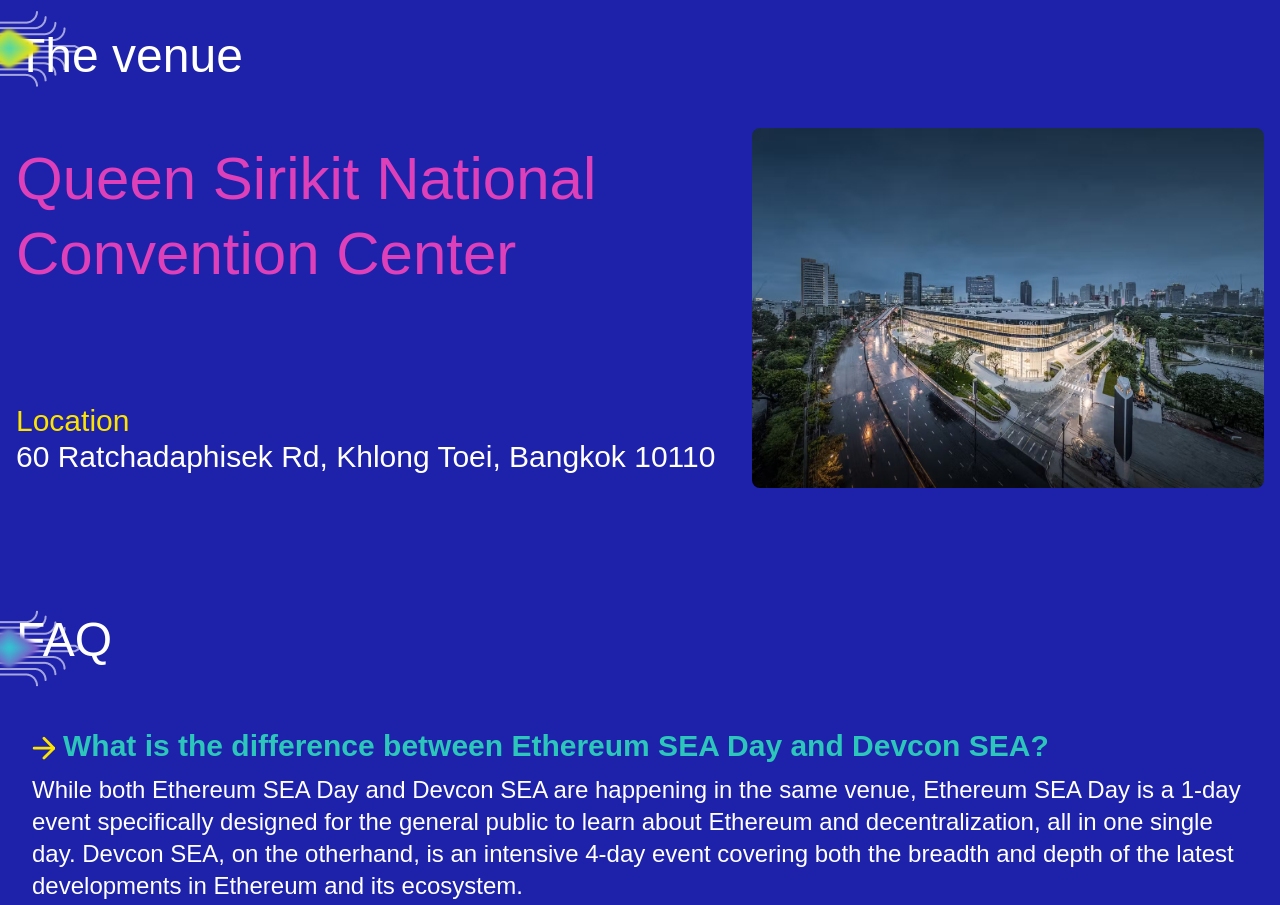
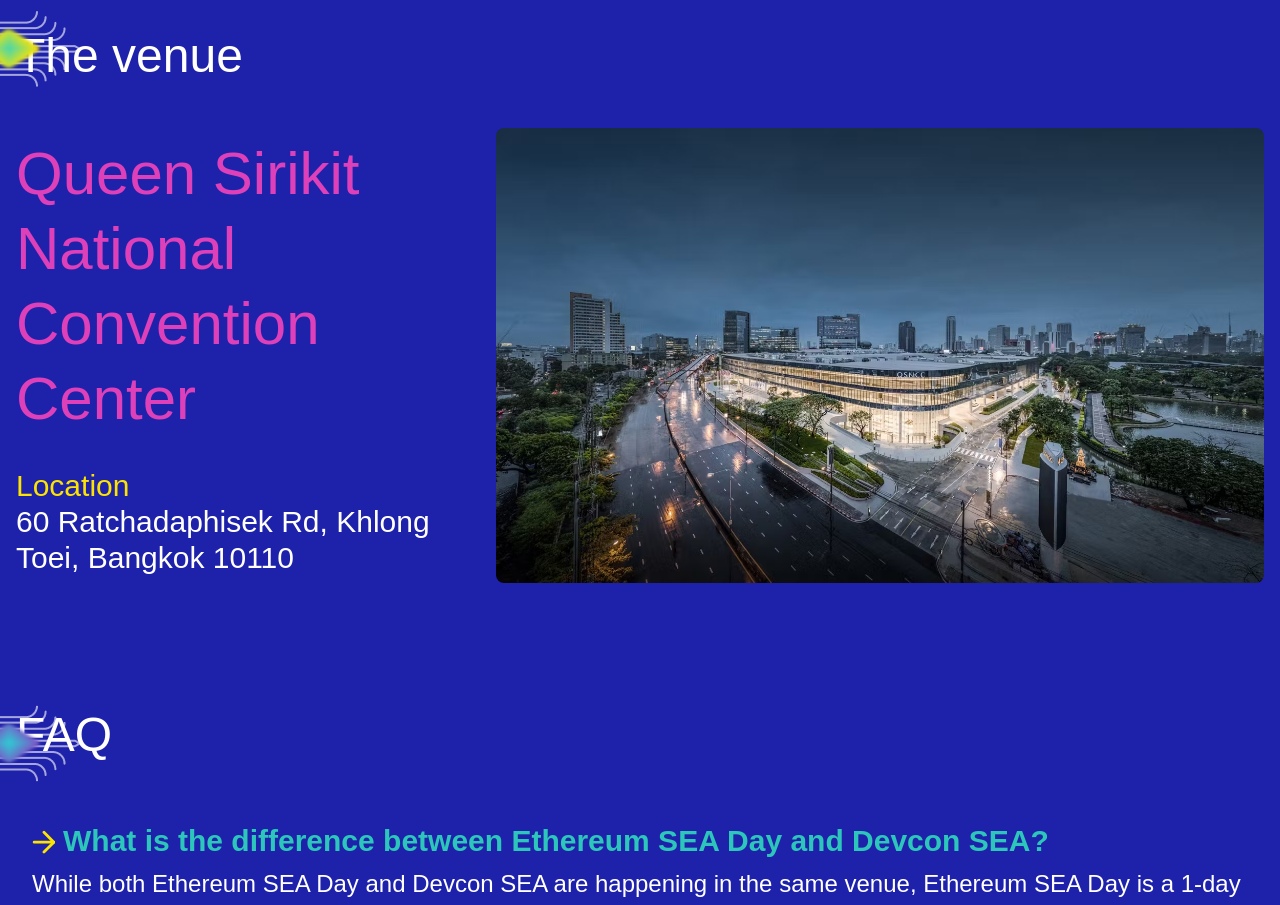
Before and after one commit to somnus0x/ETHSEA, a Next.js app: page / in a window 1280 px wide. Shown: the part 3640-4545 px from the top of the page. Built offline with nearby package versions, Linux system fonts and the light colour scheme; a web font is replaced by a local one.

Commit message:
Fix venue responsiveness

```diff
--- a/src/components/Venue.tsx
+++ b/src/components/Venue.tsx
@@ -20,7 +20,7 @@
             >
               Queen Sirikit National <br /> Convention Center
             </a>
-            <div className="md:mt-28 mt-14">
+            <div className="md:mt-18 mt-8">
               <div className="text-yellow md:text-3xl text-xl">Location</div>
             </div>
             <a
@@ -31,7 +31,7 @@
             </a>
           </div>
           <img
-            className=" rounded-lg md:max-w-lg md:h-[360px] h-[150px] mb-12 md:mb-0"
+            className=" rounded-lg md:max-w-3xl mb-12 md:mb-0"
             src="/images/qsncc.jpg"
             alt="Queen Sirikit National Convention Center"
           />
```
